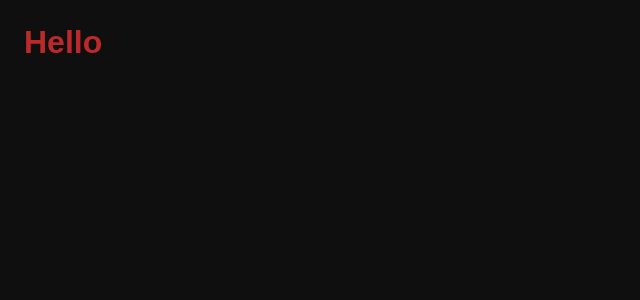
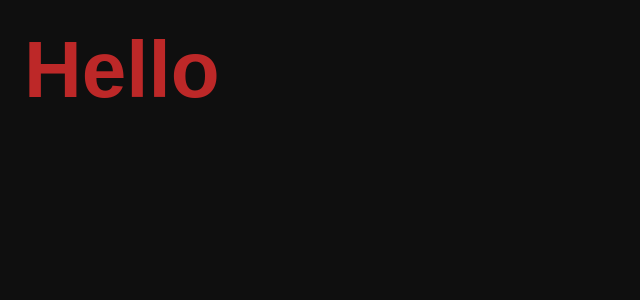
Before and after one commit to krzysztof-kozak/vite-react-ts, a React (Vite) app: page / in a window 1280 px wide. Shown: the top 300 px of the page, without its empty margins (0-640 px from the left). Built offline with nearby package versions, Linux system fonts and the light colour scheme.

Commit message:
add prop

```diff
--- a/src/App.tsx
+++ b/src/App.tsx
@@ -1,7 +1,7 @@
 import { Hello } from "./hello/Hello";
 
 function App() {
-    return <Hello />;
+    return <Hello big />;
 }
 
 export default App;
```
